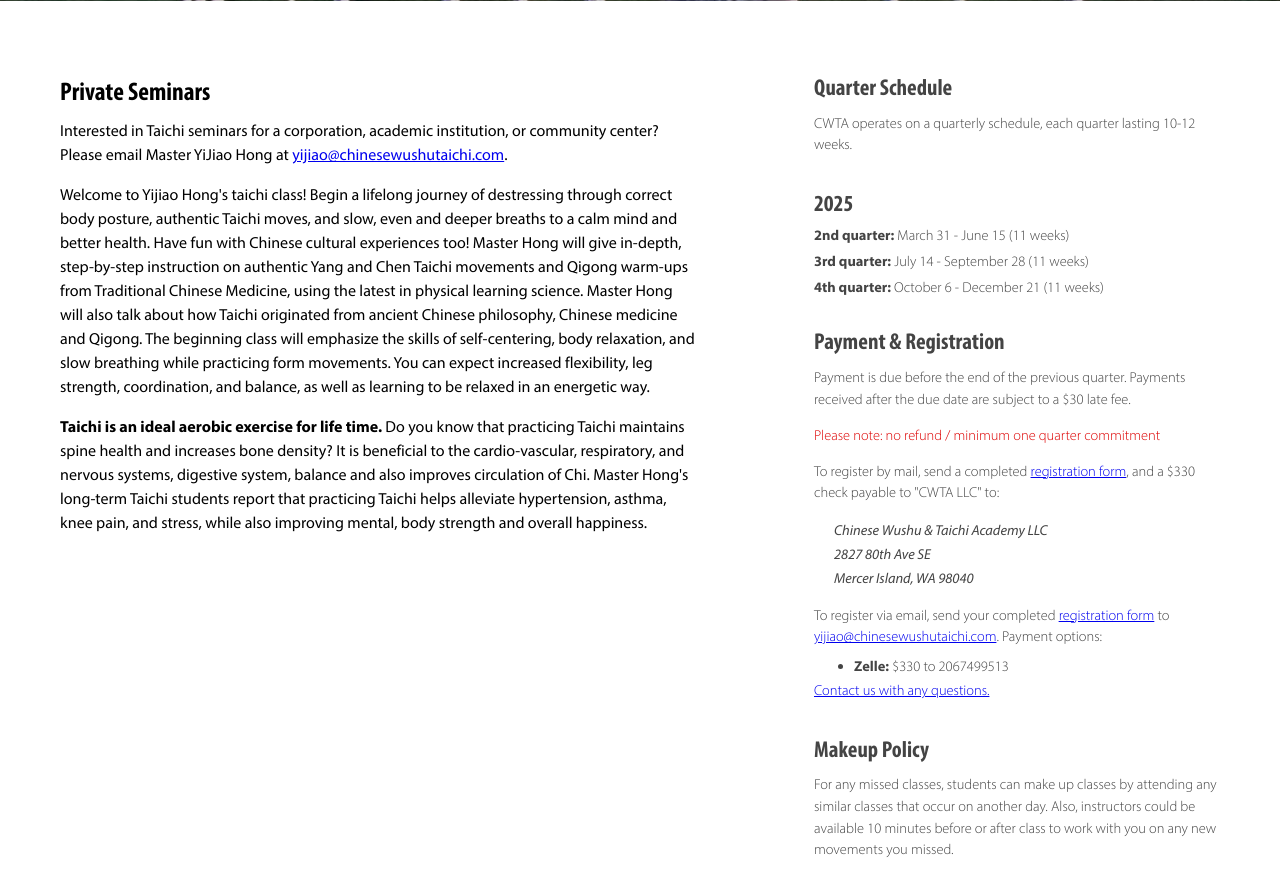
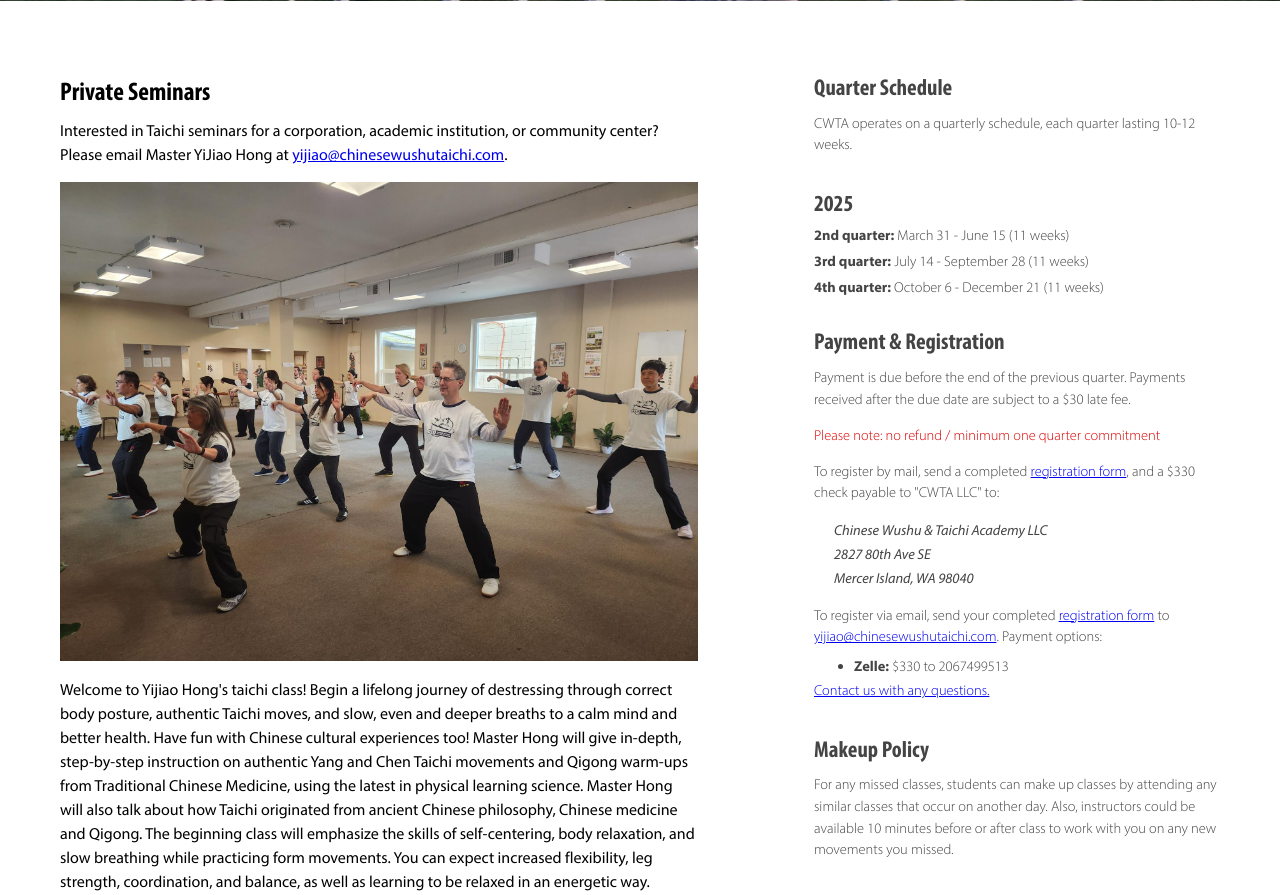
Before and after one commit to gregmli/cwta, a Flask app: page /classes in a window 1280 px wide. Shown: the part 500-1395 px from the top of the page. Run offline with Flask 3, Linux system fonts and the light colour scheme; data that the repository does not hold is empty; some libraries are stand-ins or nearby versions.

Commit message:
add pictures to classes page

```diff
--- a/redesign/website/templates/classes.html
+++ b/redesign/website/templates/classes.html
@@ -75,6 +75,8 @@
 			<h3>Private Seminars</h3>
 			<p>Interested in Taichi seminars for a corporation, academic institution, or community center? Please email Master YiJiao Hong at <a href="mailto:yijiao@chinesewushutaichi.com">yijiao@chinesewushutaichi.com</a>.</p>
 
+			<p><img src="/images/silk-reeling-practice.jpg" width="100%"/></p>
+
 			{% include "includes/new_classes.html" %}
 		</div>
 
@@ -85,6 +87,8 @@
 			<strong>Taichi is an ideal aerobic exercise for life time. </strong>
 			Do you know that practicing Taichi maintains spine health and increases bone density? It is beneficial to the cardio-vascular, respiratory, and nervous systems, digestive system, balance and also improves circulation of Chi. Master Hong's long-term Taichi students report that practicing Taichi helps alleviate hypertension, asthma, knee pain, and stress, while also improving mental, body strength and overall happiness.
 			</p>
+
+			<p><img src="/images/school-exterior.jpg" width="100%"/></p>
 		</div>
 
 
```
Also changed, not shown: redesign/website/static/images/silk-reeling-practice.jpg (added).
